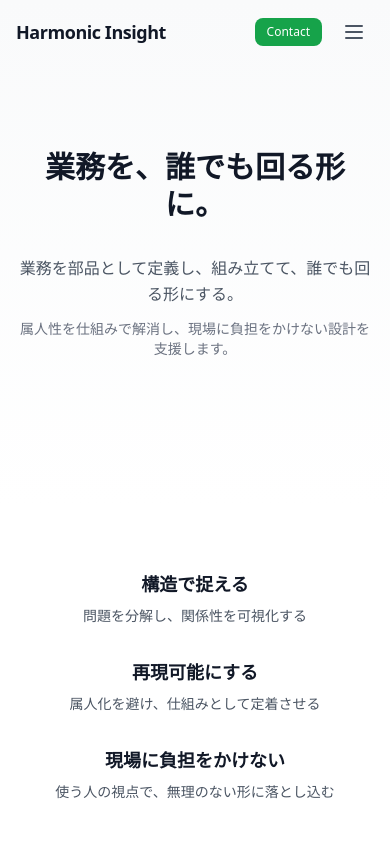
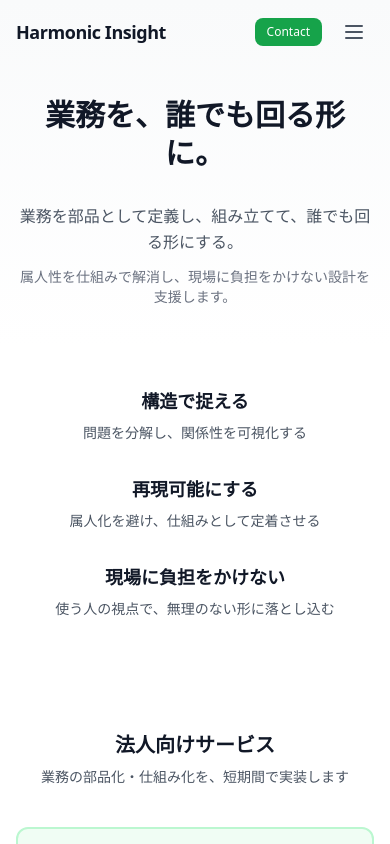
Before and after one commit to HarmonicInsight/site-corporate, a Next.js app: page / in a window 390 px wide. Shown: the top 844 px of the page. Built offline with nearby package versions, Linux system fonts and the light colour scheme.

Commit message:
fix: モバイルでのヒーロー余白を削減
CorporateHero:
- min-h-[60vh] + 内側py-20 を削除
- レスポンシブpadding: pt-24/pb-10 (mobile) → pt-32/pb-20 (md+)

Principles:
- py-16 → pt-10/pb-12 (mobile) でヒーローとの距離を縮小

```diff
--- a/components/CorporateHero.tsx
+++ b/components/CorporateHero.tsx
@@ -26,13 +26,13 @@ export default function CorporateHero() {
   return (
     <section
       ref={sectionRef}
-      className="relative min-h-[60vh] flex items-center justify-center px-4 sm:px-6 overflow-hidden"
+      className="relative px-4 sm:px-6 overflow-hidden pt-24 pb-10 sm:pt-28 sm:pb-14 md:pt-32 md:pb-20"
     >
       {/* Background */}
       <div className="absolute inset-0 bg-gradient-to-b from-gray-50 to-white dark:from-gray-900 dark:to-gray-950" />
 
       {/* Content */}
-      <div className="relative z-10 text-center max-w-3xl mx-auto py-20">
+      <div className="relative z-10 text-center max-w-3xl mx-auto">
         <h1 className="fade-in-section text-3xl sm:text-4xl md:text-5xl font-bold text-gray-900 dark:text-white mb-8 leading-tight">
           業務を、誰でも回る形に。
         </h1>
--- a/components/Principles.tsx
+++ b/components/Principles.tsx
@@ -44,7 +44,7 @@ export default function Principles() {
   return (
     <section
       ref={sectionRef}
-      className="py-16 sm:py-20 px-4 sm:px-6 bg-white dark:bg-gray-950"
+      className="pt-10 pb-12 sm:py-16 md:py-20 px-4 sm:px-6 bg-white dark:bg-gray-950"
     >
       <div className="max-w-4xl mx-auto">
         <div className="grid md:grid-cols-3 gap-8">
```
